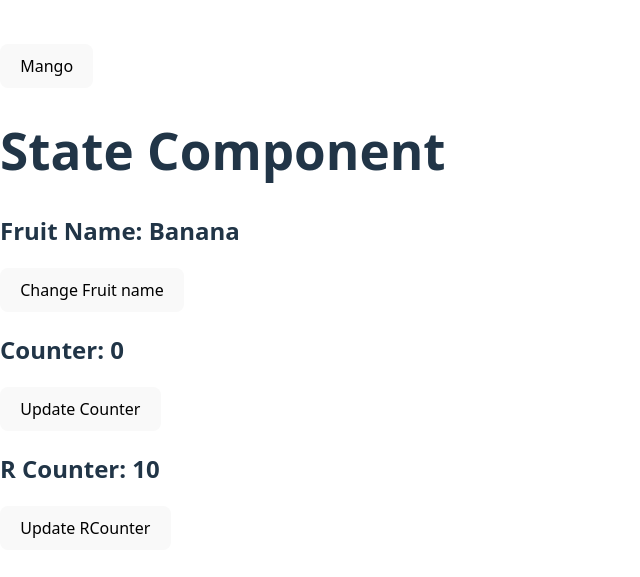
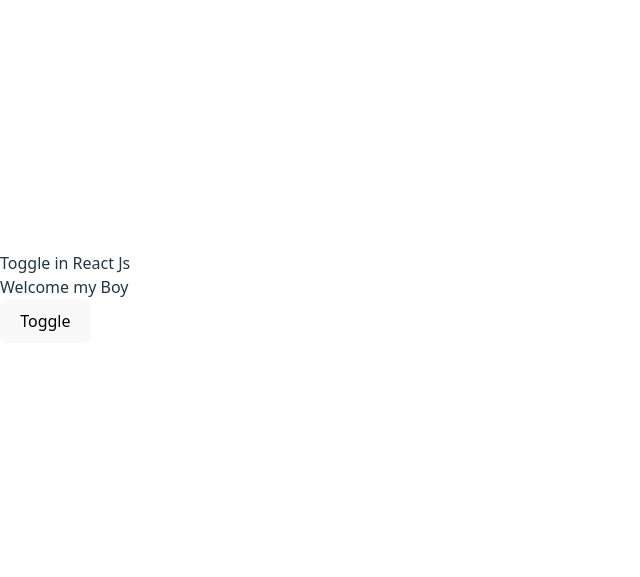
Before and after one commit to atulendrasinghyadav/React-Practice, a React (Vite) app: page / in a window 1280 px wide. Shown: the part 103-680 px from the top of the page, without its empty margins (0-640 px from the left). Built offline with nearby package versions, Linux system fonts and the light colour scheme.

Commit message:
Toggle Show and Hide of Html Code

```diff
--- a/src/App.jsx
+++ b/src/App.jsx
@@ -54,11 +54,13 @@
 
 import State from "./State";
 import Todo from "./Todo";
+import ToggleHTML from "./ToggleHTML";
 function App(){
   return(
     <div>
-      <Todo />
-      <State />
+      {/* <Todo /> */}
+      {/* <State /> */}
+      <ToggleHTML />
     </div>
   )
 }
--- /dev/null
+++ b/src/ToggleHTML.jsx
@@ -0,0 +1,24 @@
+import {useState} from 'react';
+function ToggleHTML() {
+    //Type 1
+    // const[show, setShow] = useState(false);
+
+    //Type 2
+    const[display,setDisplay] = useState(true);
+    return (
+        <div>
+            Toggle in React Js
+            {/* {
+                show ? <div> Hello </div> : null
+            } */}
+
+            {
+                display ? <div> Welcome my Boy </div> : null
+            }
+
+            <button onClick={() => setDisplay(!display)}>Toggle</button>
+        </div>
+    )
+}
+
+export default ToggleHTML;
```
